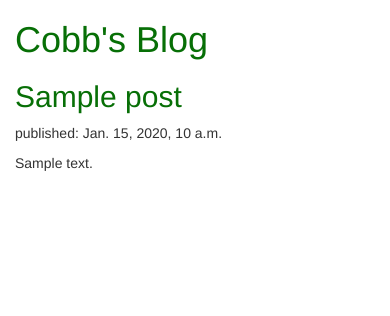
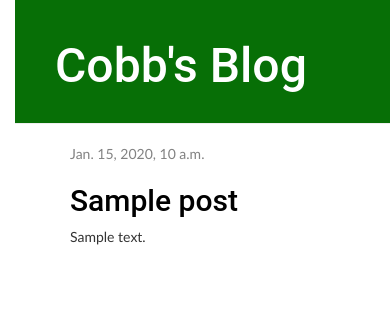
Before and after one commit to GeneralMann/my-first-blog, a Django app: template mysite/blog/templates/blog/post_list.html in a window 390 px wide. Shown: the top 316 px of the page. Run offline with Django 3.2, Linux system fonts and the light colour scheme; the template is opened without the code that fills it: most values are stand-ins (such as "Sample title", 1, 10 or a date in 2020); some libraries are stand-ins or nearby versions.

Commit message:
Adding and customising a CSS file

```diff
--- a/mysite/blog/static/css/blog.css
+++ b/mysite/blog/static/css/blog.css
@@ -1,6 +1,50 @@
-h1 a, h2 a {
-    color : #076F06;
-}
 body {
     padding-left: 15px;
+    font-family: 'Candara';
 }
+.page-header {
+    background-color: #076F06;
+    margin-top: 0;
+    padding: 20px 20px 20px 40px;
+}
+
+.page-header h1, .page-header h1 a, .page-header h1 a:visited, .page-header h1 a:active {
+    color: #ffffff;
+    font-size: 36pt;
+    text-decoration: none;
+}
+
+.content {
+    margin-left: 40px;
+}
+
+h1, h2, h3, h4 {
+    font-family: 'Roboto', sans-serif;
+}
+
+.date {
+    color: #828282;
+}
+
+.save {
+    float: right;
+}
+
+.post-form textarea, .post-form input {
+    width: 100%;
+}
+
+.top-menu, .top-menu:hover, .top-menu:visited {
+    color: #ffffff;
+    float: right;
+    font-size: 26pt;
+    margin-right: 20px;
+}
+
+.post {
+    margin-bottom: 70px;
+}
+
+.post h2 a, .post h2 a:visited {
+    color: #000000;
+}
--- /dev/null
+++ b/mysite/blog/templates/blog/base.html
@@ -0,0 +1,23 @@
+{% load static %}
+<html>
+    <head>
+        <title>Cobb's Blog</title>
+        <link rel="stylesheet" href="//maxcdn.bootstrapcdn.com/bootstrap/3.2.0/css/bootstrap.min.css">
+        <link rel="stylesheet" href="//maxcdn.bootstrapcdn.com/bootstrap/3.2.0/css/bootstrap-theme.min.css">
+        <link href='//fonts.googleapis.com/css?family=Lobster&subset=latin,latin-ext' rel='stylesheet' type='text/css'>
+        <link rel="stylesheet" href="{% static 'css/blog.css' %}">
+    </head>
+    <body>
+        <div class="page-header">
+            <h1><a href="/">Cobb's Blog</a></h1>
+        </div>
+        <div class="content container">
+            <div class="row">
+                <div class="col-md-8">
+                {% block content %}
+                {% endblock %}
+                </div>
+            </div>
+        </div>
+    </body>
+</html>
--- a/mysite/blog/templates/blog/post_list.html
+++ b/mysite/blog/templates/blog/post_list.html
@@ -1,22 +1,13 @@
-{% load static %}
-<html>
-    <head>
-        <title>Cobb's Blog</title>
-        <link rel="stylesheet" href="//maxcdn.bootstrapcdn.com/bootstrap/3.2.0/css/bootstrap.min.css">
-        <link rel="stylesheet" href="//maxcdn.bootstrapcdn.com/bootstrap/3.2.0/css/bootstrap-theme.min.css">
-        <link rel="stylesheet" href="{% static 'css/blog.css' %}">
-    </head>
-    <body>
-        <div>
-            <h1><a href="/">Cobb's Blog</a></h1>
-         </div>
-        {% for post in posts %}
-        <div>
+{% extends 'blog/base.html' %}
+
+{% block content %}
+    {% for post in posts %}
+        <div class="post">
+            <div class="date">
+                {{ post.published_date }}
+            </div>
             <h2><a href="">{{ post.title }}</a></h2>
-            <p>published: {{ post.published_date }}</p>
             <p>{{ post.text|linebreaksbr }}</p>
         </div>
-        {% endfor %}
-
-    </body>
-</html>
+    {% endfor %}
+{% endblock %}
```
